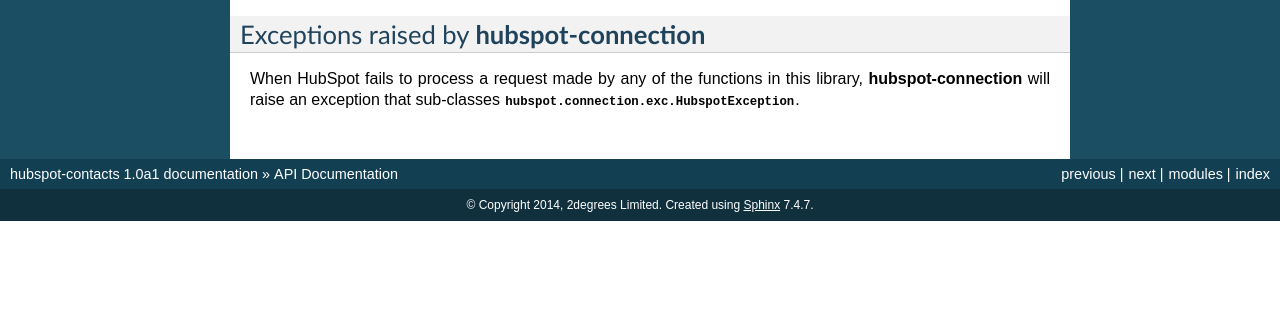
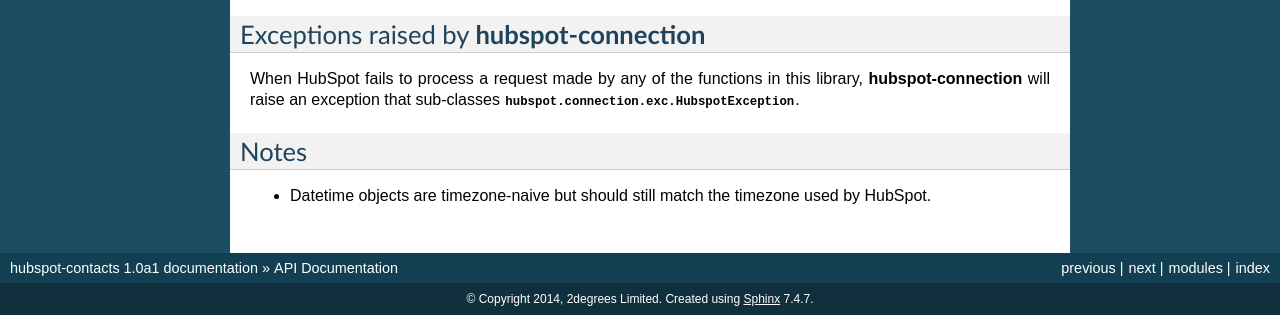
Before and after one commit to 2degrees/hubspot-contacts, a Sphinx documentation site: the page built from docs/source/api.rst, in a window 1280 px wide and 900 px high, scrolled down 2921 px, cut to the strip 585-900 px from the top of the window. Built offline with Sphinx 7.4.7, drawn with Linux system fonts in a browser that asks for light colours; before the commit the page ends 3727 px from its top, so only the background shows below that.

Commit message:
Merged "notes" page into API docs

```diff
--- a/docs/source/api.rst
+++ b/docs/source/api.rst
@@ -148,3 +148,10 @@
 When HubSpot fails to process a request made by any of the functions in this
 library, **hubspot-connection** will raise an exception that sub-classes
 :exc:`hubspot.connection.exc.HubspotException`.
+
+
+Notes
+-----
+
+- Datetime objects are timezone-naive but should still match the timezone used
+  by HubSpot.
--- a/docs/source/index.rst
+++ b/docs/source/index.rst
@@ -48,5 +48,4 @@
 
    tutorial
    api
-   notes
    changelog
--- a/docs/source/notes.rst
+++ /dev/null
@@ -1,4 +0,0 @@
-Notes
-=====
-
-- Datetime objects are timezone-naive but should still match the timezone used by HubSpot.
```
